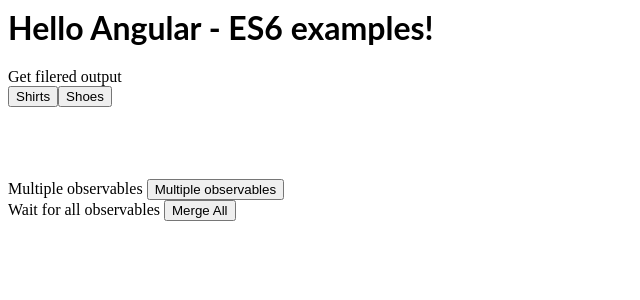
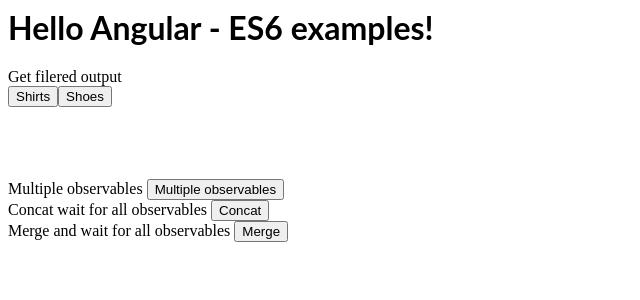
Before and after one commit to sajithahd/angular-es6-examples, an Angular app: page / in a window 1280 px wide. Shown: the top 300 px of the page, without its empty margins (0-640 px from the left). Built offline with nearby package versions, Linux system fonts and the light colour scheme.

Commit message:
1 file modified

```diff
--- a/src/app/wait-for-observables.ts
+++ b/src/app/wait-for-observables.ts
@@ -1,5 +1,5 @@
 import { Component, OnDestroy } from "@angular/core";
-import { concat, interval, Observable, Subscription, timer } from "rxjs";
+import { concat, interval, merge, Observable, Subscription, timer } from "rxjs";
 import { map, take } from "rxjs/operators";
 
 @Component({
@@ -12,8 +12,14 @@
     </div>
 
     <div>
-      Wait for all observables
-      <button (click)="merge()">Merge All</button>
+      Concat wait for all observables
+      <button (click)="concat()">Concat</button>
+      <br />
+    </div>
+
+    <div>
+      Merge and wait for all observables
+      <button (click)="merge()">Merge</button>
       <br />
     </div>
   `
@@ -41,8 +47,14 @@
     this.subscription2 = this.observable2.subscribe(v => console.log(v));
   }
 
+  concat() {
+    concat(this.observable1, this.observable2).subscribe(res =>
+      console.log(res)
+    );
+  }
+
   merge() {
-    concat(this.observable1, this.observable2).subscribe(res =>
+    merge(this.observable1, this.observable2).subscribe(res =>
       console.log(res)
     );
   }
```
